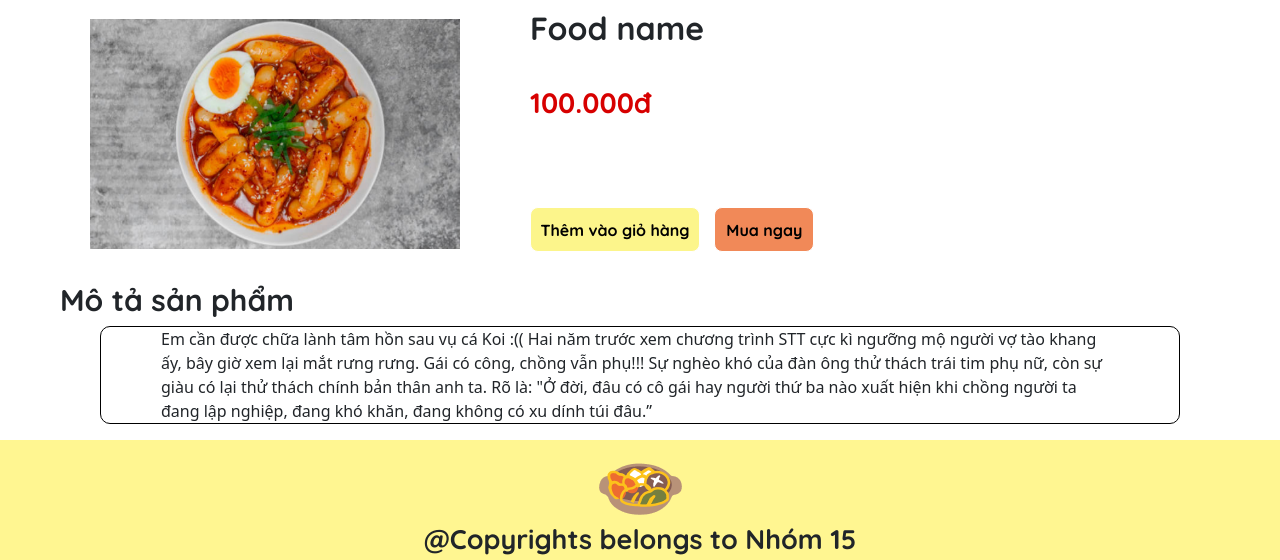
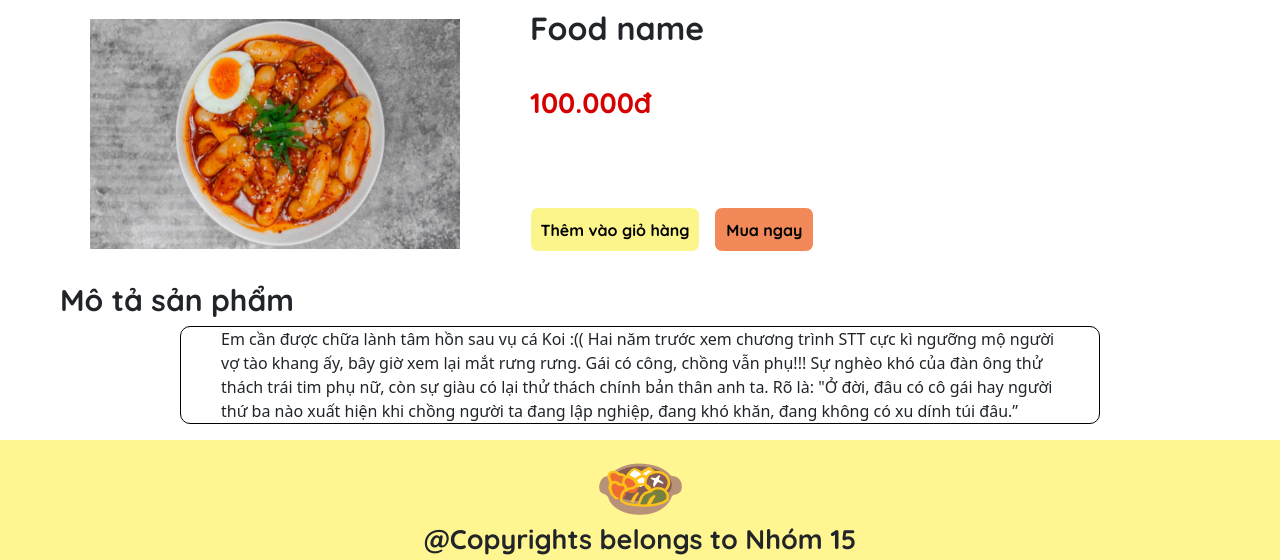
Before and after one commit to maidungonly/IE221.M22.CNCL, a Django app: page /chitietsanpham/ in a window 1280 px wide. Shown: the part 257-817 px from the top of the page. Run offline with Django 3.2, Linux system fonts and the light colour scheme; some libraries are stand-ins or nearby versions.

Commit message:
maidungonly commit fix chitietsanpham

```diff
--- a/main/static/css/chitietsanpham.css
+++ b/main/static/css/chitietsanpham.css
@@ -76,10 +76,10 @@ h3{
     font-size: 30px;
 }
 .p_noidung{
-    padding-left:60px;
-    padding-right: 60px;
+    padding-left:40px;
+    padding-right: 40px;
     border: 1px solid black;
-    margin-left: 100px;
-    margin-right: 100px;
+    margin-left: 180px;
+    margin-right: 180px;
     border-radius: 10px;
 }
```
